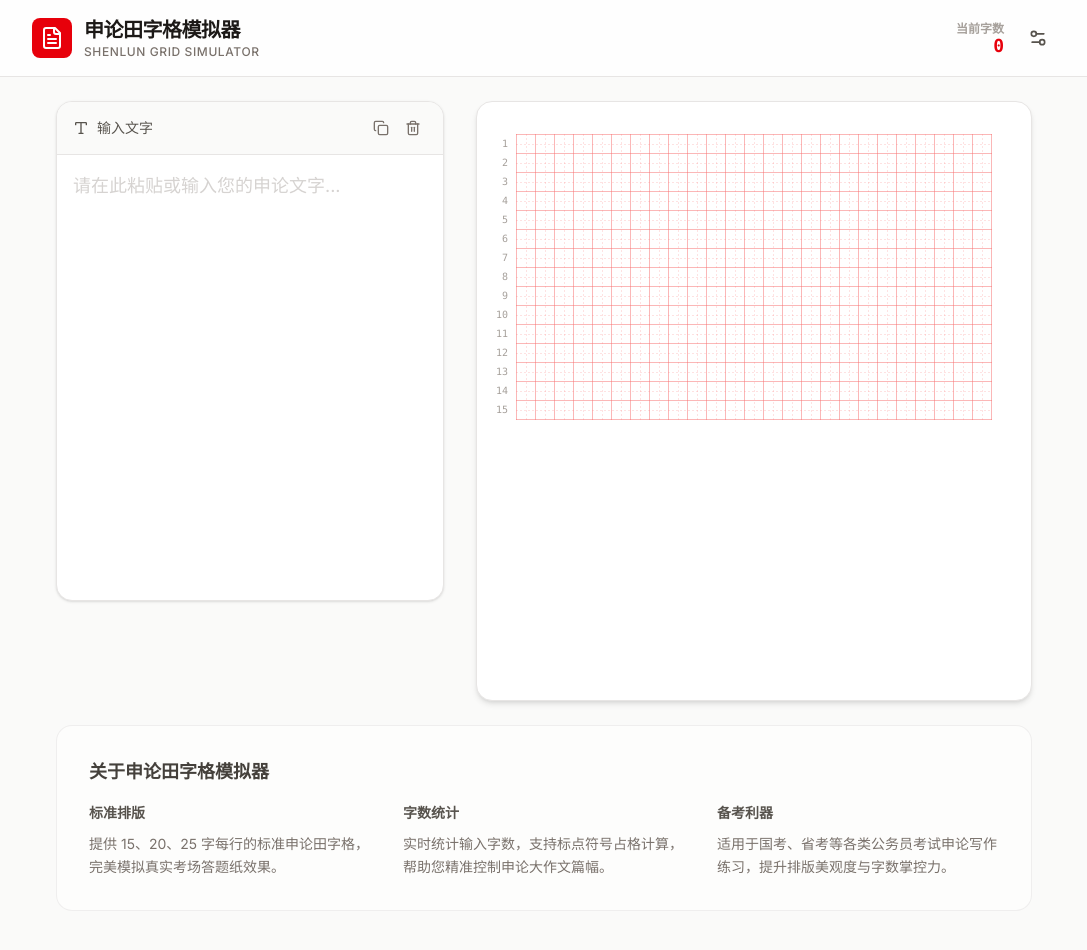
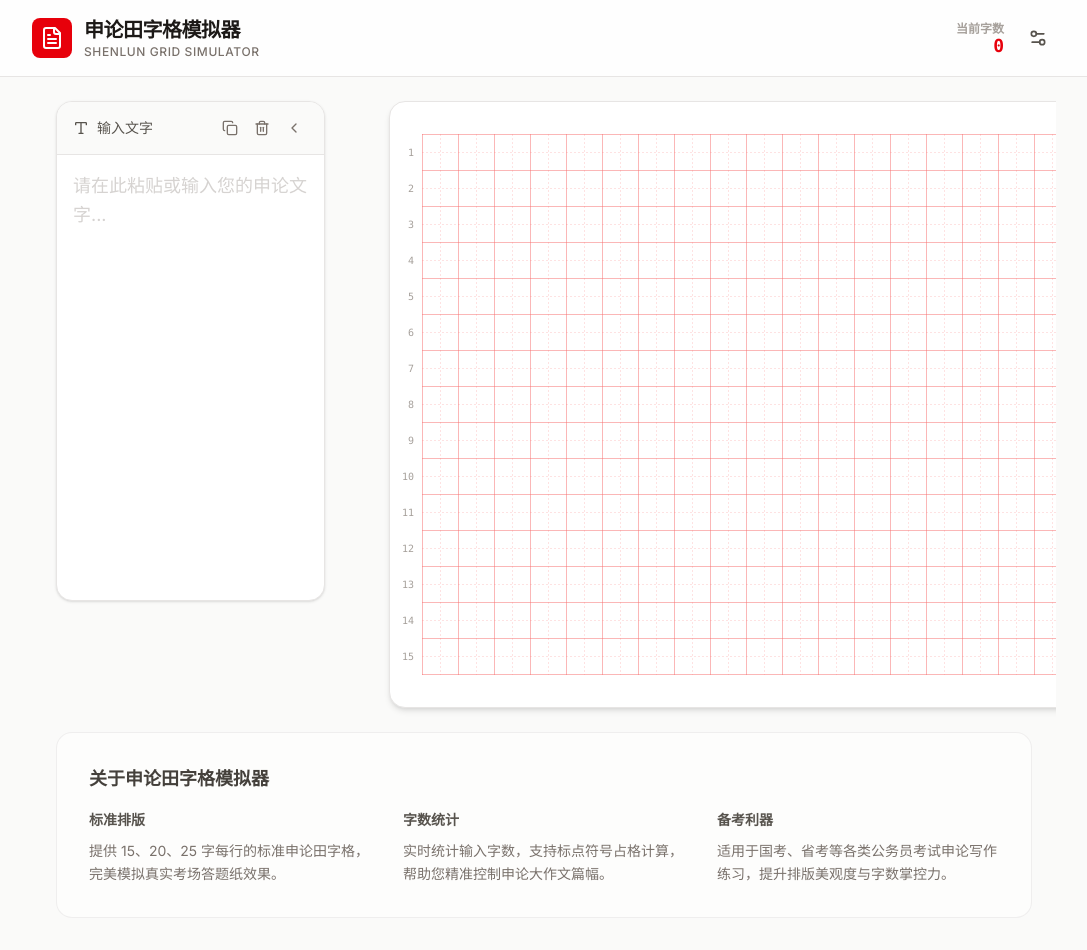
Before and after one commit to hybridstyle/shenlun-anwser-simulate, a React (Vite) app: page / in a window 1280 px wide. Shown: the top 950 px of the page, without its empty margins (96-1183 px from the left). Built offline with nearby package versions, Linux system fonts and the light colour scheme.

Commit message:
feat(ui): Add collapsible input panel
Introduces a toggleable sidebar for the text input area. This allows users to maximize the writing grid space when needed, improving focus during practice. The transition is animated for a smoother user experience.

```diff
--- a/src/App.tsx
+++ b/src/App.tsx
@@ -5,7 +5,7 @@
 
 import React, { useState, useMemo, useRef, useEffect } from 'react';
 import { motion, AnimatePresence } from 'motion/react';
-import { Copy, Trash2, Type, FileText, Settings2 } from 'lucide-react';
+import { Copy, Trash2, Type, FileText, Settings2, ChevronLeft, ChevronRight } from 'lucide-react';
 
 const GRID_WIDTH = 25; // Standard Shenlun grid width per row
 
@@ -14,6 +14,7 @@ export default function App() {
   const [showSettings, setShowSettings] = useState(false);
   const [gridWidth, setGridWidth] = useState(25);
   const [cellSize, setCellSize] = useState(40);
+  const [isInputCollapsed, setIsInputCollapsed] = useState(false);
   const containerRef = useRef<HTMLDivElement>(null);
 
   // Responsive cell size calculation
@@ -91,9 +92,36 @@ export default function App() {
         </div>
       </header>
 
-      <main className="max-w-5xl mx-auto p-6 grid grid-cols-1 lg:grid-cols-12 gap-8">
+      <motion.main
+        layout
+        className="max-w-5xl mx-auto p-6 flex flex-col lg:flex-row gap-8 items-start overflow-hidden"
+      >
         {/* Input Section */}
-        <section className="lg:col-span-5 space-y-4">
+        <AnimatePresence initial={false}>
+          {!isInputCollapsed && (
+            <motion.section
+              layout
+              initial={{ opacity: 0, width: 0, marginRight: 0 }}
+              animate={{
+                opacity: 1,
+                width: 'auto',
+                marginRight: 32, // gap-8 = 32px
+                transition: {
+                  width: { type: "spring", stiffness: 300, damping: 30 },
+                  opacity: { duration: 0.2, delay: 0.1 }
+                }
+              }}
+              exit={{
+                opacity: 0,
+                width: 0,
+                marginRight: 0,
+                transition: {
+                  width: { type: "spring", stiffness: 300, damping: 30 },
+                  opacity: { duration: 0.1 }
+                }
+              }}
+              className="w-full lg:w-[41.666667%] shrink-0 space-y-4" // lg:col-span-5 is approx 41.6%
+            >
               <div className="bg-white rounded-2xl shadow-sm border border-stone-200 overflow-hidden flex flex-col h-[500px]">
                 <div className="px-4 py-3 bg-stone-50 border-b border-stone-200 flex items-center justify-between">
                   <div className="flex items-center gap-2 text-stone-600 font-medium text-sm">
@@ -115,6 +143,13 @@ export default function App() {
                     >
                       <Trash2 size={16} />
                     </button>
+                    <button
+                      onClick={() => setIsInputCollapsed(true)}
+                      className="hidden lg:flex p-1.5 hover:bg-white hover:shadow-sm rounded-md transition-all text-stone-500 hover:text-stone-700"
+                      title="收起输入框"
+                    >
+                      <ChevronLeft size={16} />
+                    </button>
                   </div>
                 </div>
                 <textarea
@@ -128,6 +163,7 @@ export default function App() {
               <AnimatePresence>
                 {showSettings && (
                   <motion.div
+                    layout
                     initial={{ opacity: 0, y: -10 }}
                     animate={{ opacity: 1, y: 0 }}
                     exit={{ opacity: 0, y: -10 }}
@@ -155,10 +191,28 @@ export default function App() {
                   </motion.div>
                 )}
               </AnimatePresence>
-        </section>
+            </motion.section>
+          )}
+        </AnimatePresence>
 
         {/* Preview Section */}
-        <section className="lg:col-span-7" ref={containerRef}>
+        <motion.section
+          layout
+          transition={{ type: "spring", stiffness: 300, damping: 30 }}
+          className="flex-1 w-full relative"
+          ref={containerRef}
+        >
+            {isInputCollapsed && (
+              <motion.button
+                initial={{ opacity: 0, scale: 0.8 }}
+                animate={{ opacity: 1, scale: 1 }}
+                onClick={() => setIsInputCollapsed(false)}
+                className="hidden lg:flex absolute -left-4 top-1/2 -translate-y-1/2 z-20 bg-white border border-stone-200 shadow-md p-1 rounded-full text-stone-400 hover:text-red-600 transition-colors"
+                title="展开输入框"
+              >
+                <ChevronRight size={20} />
+              </motion.button>
+            )}
             <div className="bg-white rounded-2xl shadow-md border border-stone-200 p-4 sm:p-8 overflow-hidden min-h-[600px] flex justify-center items-start">
               <div
                 className="relative bg-white"
@@ -266,8 +320,8 @@ export default function App() {
                 </div>
               </div>
             </div>
-        </section>
-      </main>
+        </motion.section>
+      </motion.main>
 
       {/* SEO Content Section */}
       <section className="max-w-5xl mx-auto px-6 pb-12">
```
Lines whose indentation alone changed are shown as unchanged.
